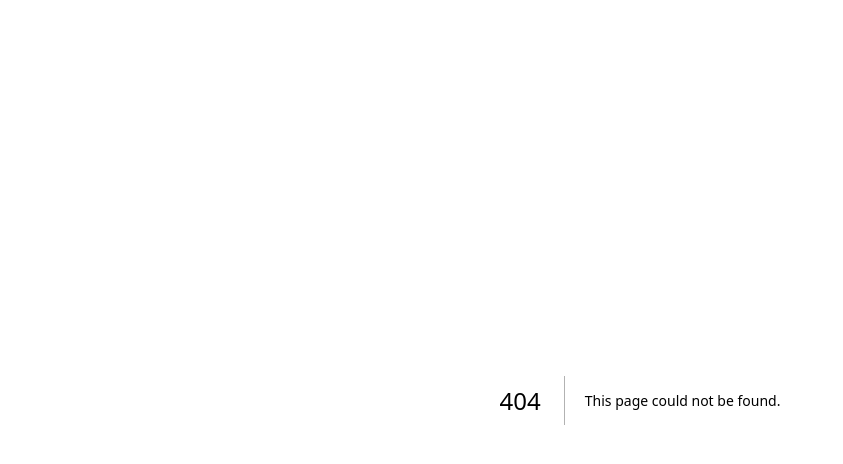
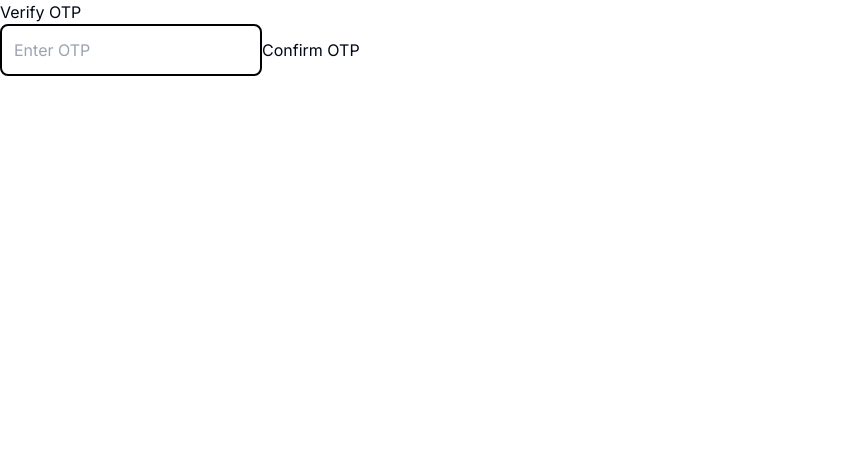
Before and after one commit to SewaVerse/sewaverse-backend, a Next.js app: page /serviceproviders/sendotp in a window 1280 px wide. Before the commit this address had no page. Shown: the top 464 px of the page, without its empty margins (0-843 px from the left). Built offline with nearby package versions, Linux system fonts and the light colour scheme.

Commit message:
Verify Code And User

```diff
--- a/app/api/auth/signup/route.ts
+++ b/app/api/auth/signup/route.ts
@@ -5,7 +5,7 @@ import ServiceProviderModel from "@/models/ServiceProvider";
 import CompanyModel from "@/models/Company";
 import { UserRole } from "@/types/roles";
 import { sendEmail } from "@/lib/nodemailer";
-import { generateOTP } from "@/lib/otp";
+//import { generateOTP } from "@/lib/otp";
 import {
   serviceProviderSchema,
   companySchema,
@@ -37,7 +37,6 @@ export const POST = async (request: NextRequest) => {
       JSON.stringify({
         message: "Validation error",
         errors: validationResult.error.errors,
-
       }),
       { status: 400 }
     );
@@ -73,7 +72,6 @@ export const POST = async (request: NextRequest) => {
         return new NextResponse(
           JSON.stringify({
             message: "Email or contact is already registered as a company.",
-
           }),
           { status: 400 }
         );
@@ -87,7 +85,6 @@ export const POST = async (request: NextRequest) => {
           JSON.stringify({
             message:
               "Email or contact is already registered as a service provider.",
-
           }),
           { status: 400 }
         );
@@ -113,7 +110,6 @@ export const POST = async (request: NextRequest) => {
         return new NextResponse(
           JSON.stringify({
             message: "User already exists and is verified. Please log in.",
-
           }),
           { status: 400 }
         );
@@ -140,8 +136,10 @@ export const POST = async (request: NextRequest) => {
         existingUser.secondaryContact = secondaryContact;
       }
 
-      const { code: otp, expiresAt } = generateOTP();
-      existingUser.otp = { code: otp, expiresAt };
+      // const { generatedCode, expiresAt } = generateOTP();
+      // existingUser.verifyCode = { generatedCode };
+      // existingUser.verifyCodeExpiry = { expiresAt };
+      // console.log("Updated database otp", existingUser.verifyCode);
       await existingUser.save();
 
       await sendEmail({
@@ -155,7 +153,6 @@ export const POST = async (request: NextRequest) => {
         JSON.stringify({
           message:
             "User exists but is not verified. OTP has been sent to your email. Please verify your account.",
-
         }),
         { status: 200 }
       );
@@ -199,9 +196,10 @@ export const POST = async (request: NextRequest) => {
 
     try {
       const newUser = await user.save();
-      const { code: otp, expiresAt } = generateOTP();
-      newUser.otp = { code: otp, expiresAt };
-      await newUser.save();
+      // const { generatedCode, expiresAt } = generateOTP();
+      // newUser.verifyCode = { generatedCode };
+      // newUser.verifyCodeExpiry = { expiresAt };
+      // await newUser.save();
 
       await sendEmail({
         email: newUser.email,
@@ -214,7 +212,6 @@ export const POST = async (request: NextRequest) => {
         JSON.stringify({
           message:
             "User registered successfully. OTP has been sent to your email.",
-
         }),
         { status: 201 }
       );
@@ -224,7 +221,6 @@ export const POST = async (request: NextRequest) => {
         return new NextResponse(
           JSON.stringify({
             message: "A user with this email or contact already exists.",
-
           }),
           { status: 400 }
         );
--- /dev/null
+++ b/app/api/verify-otp/route.ts
@@ -0,0 +1,52 @@
+import { NextRequest, NextResponse } from "next/server";
+import connectMongo from "@/lib/connectMongo";
+import UserModel from "@/models/User";
+import { verifyOTP } from "@/lib/otp";
+
+export const POST = async (request: NextRequest) => {
+  try {
+    await connectMongo();
+
+    const requestBody = await request.json();
+    console.log(requestBody);
+    const { userId, code } = requestBody;
+    try {
+      const user = await UserModel.findById(userId);
+
+      if (!user) {
+        console.log("User not found");
+        return new NextResponse(JSON.stringify({ message: "User not found" }), {
+          status: 404,
+        });
+      }
+
+      if (
+        !verifyOTP(
+          { generatedCode: user.verifyCode, expiresAt: user.verifyCodeExpiry },
+          code
+        )
+      ) {
+        return NextResponse.json(
+          { message: "Invalid or expired verification code." },
+          { status: 400 }
+        );
+      }
+
+      console.log(" User found");
+      user.isVerified = true;
+      user.verifyCode = null;
+      user.verifyCodeExpiry = null;
+      await user.save();
+
+      return NextResponse.json(
+        { message: "Code verified successfully." },
+        { status: 200 }
+      );
+    } catch (error: any) {
+      console.error("Error verifying Code:", error);
+      return NextResponse.json({ message: "Server error." }, { status: 500 });
+    }
+  } catch (error) {
+    console.log(error);
+  }
+};
--- a/app/page.tsx
+++ b/app/page.tsx
@@ -1,7 +1,18 @@
+import Link from "next/link";
+
 export default function Home() {
   return (
     <main className="text-center">
-      <h1 className="font-bold text-center mb-5">Home</h1>
+      <h1 className="font-bold text-center mb-5 ">Home</h1>
+
+      <div className="mt-4">
+        <Link
+          href="/serviceproviders/sendotp"
+          className="border-2 rounded-lg p-2"
+        >
+          Go to send otp
+        </Link>
+      </div>
     </main>
   );
 }
--- /dev/null
+++ b/app/serviceproviders/(auth)/sendotp/page.tsx
@@ -0,0 +1,54 @@
+"use client";
+import React, { useState } from "react";
+
+const VerifyOtp: React.FC = () => {
+  const [otp, setOtp] = useState<string>("");
+  const [message, setMessage] = useState<string>("");
+
+  // Manually providing the userId
+  const userId = "66a8a9786d5a7067f755774b"; // Replace with the actual userId you want to use
+
+  const handleOtpChange = (e: React.ChangeEvent<HTMLInputElement>) => {
+    setOtp(e.target.value);
+  };
+
+  const handleOtpSubmit = async () => {
+    try {
+      const response = await fetch("/api/verify-otp", {
+        method: "POST",
+        headers: { "Content-Type": "application/json" },
+        body: JSON.stringify({ userId, otp }),
+      });
+
+      const data = await response.json();
+
+      if (response.ok) {
+        setMessage("OTP verified successfully!");
+        // Further actions after verification, like redirecting
+      } else {
+        setMessage(data.message || "OTP verification failed.");
+      }
+    } catch (error) {
+      setMessage("An error occurred. Please try again.");
+      console.error("Error submitting OTP:", error);
+    }
+  };
+
+  return (
+    <div>
+      <h1>Verify OTP</h1>
+      <input
+        className="border-2 border-black p-3 rounded-lg"
+        type="text"
+        value={otp}
+        onChange={handleOtpChange}
+        placeholder="Enter OTP"
+        maxLength={6}
+      />
+      <button onClick={handleOtpSubmit}>Confirm OTP</button>
+      {message && <p>{message}</p>}
+    </div>
+  );
+};
+
+export default VerifyOtp;
--- /dev/null
+++ b/app/serviceproviders/dashboard/page.tsx
@@ -0,0 +1,7 @@
+import React from "react";
+
+const Dashbaord = () => {
+  return <div>Service Providers Dashbaord</div>;
+};
+
+export default Dashbaord;
--- a/lib/otp.ts
+++ b/lib/otp.ts
@@ -1,17 +1,22 @@
 import crypto from "crypto";
 
-export const generateOTP = (): { code: string; expiresAt: number } => {
-  const otp = crypto.randomInt(100000, 999999).toString();
-  const expiresAt = Date.now() + 300000; // 5 minutes in milliseconds
+export const generateOTP = (): {
+  generatedCode: string;
+  expiresAt: number;
+} => {
+  const generatedCode = crypto.randomInt(100000, 999999).toString();
+  const expiresAt = Date.now() + 3600000; // 1 hour in milliseconds
 
-  return { code: otp, expiresAt };
+  console.log("Code generated:", generatedCode);
+
+  return { generatedCode, expiresAt };
 };
 
 export const verifyOTP = (
-  savedOTP: { code: string; expiresAt: number },
+  savedOTP: { generatedCode: string; expiresAt: number },
   inputOTP: string
 ): boolean => {
-  const isOTPValid = savedOTP.code === inputOTP;
+  const isOTPValid = savedOTP.generatedCode === inputOTP;
   const isExpired = Date.now() > savedOTP.expiresAt;
   return isOTPValid && !isExpired;
 };
--- a/models/User.ts
+++ b/models/User.ts
@@ -12,13 +12,13 @@ const UserSchema = new Schema<IUser>({
     enum: ["user", "service_provider", "company"],
   },
   isVerified: { type: Boolean, default: false },
-  otp: {
-    code: String,
-    expiresAt: Date,
-  },
+  // otp: {
+  //   code: String,
+  //   expiresAt: Date,
+  // },
+  verifyCode: { type: String },
+  verifyCodeExpiry: { type: Date },
   joinedDate: { type: Date, default: Date.now },
-  verifyToken: { type: String },
-  verifyTokenExpiry: { type: Date },
   forgotPasswordToken: { type: String },
   forgotPasswordTokenExpiry: { type: Date },
 });
--- a/package.json
+++ b/package.json
@@ -19,6 +19,7 @@
     "lucide-react": "^0.414.0",
     "mongoose": "^8.5.1",
     "next": "14.2.5",
+    "next-auth": "^4.24.7",
     "nodemailer": "^6.9.14",
     "react": "^18",
     "react-dom": "^18",
--- a/types/user.ts
+++ b/types/user.ts
@@ -7,9 +7,8 @@ export interface IUser extends Document {
   contact: string;
   isVerified?: boolean;
   joinedDate?: Date;
-  otp?: string;
-  verifyToken?: string;
-  verifyTokenExpiry?: Date;
+  verifyCode?: string;
+  verifyCodeExpiry: Date;
   forgotPasswordToken?: string;
   forgotPasswordTokenExpiry?: Date;
 }
```
Also changed, not shown: lib/nodemailer.ts (+9 -9 lines), 1 other file (tests, documents, lock files or other folders).
